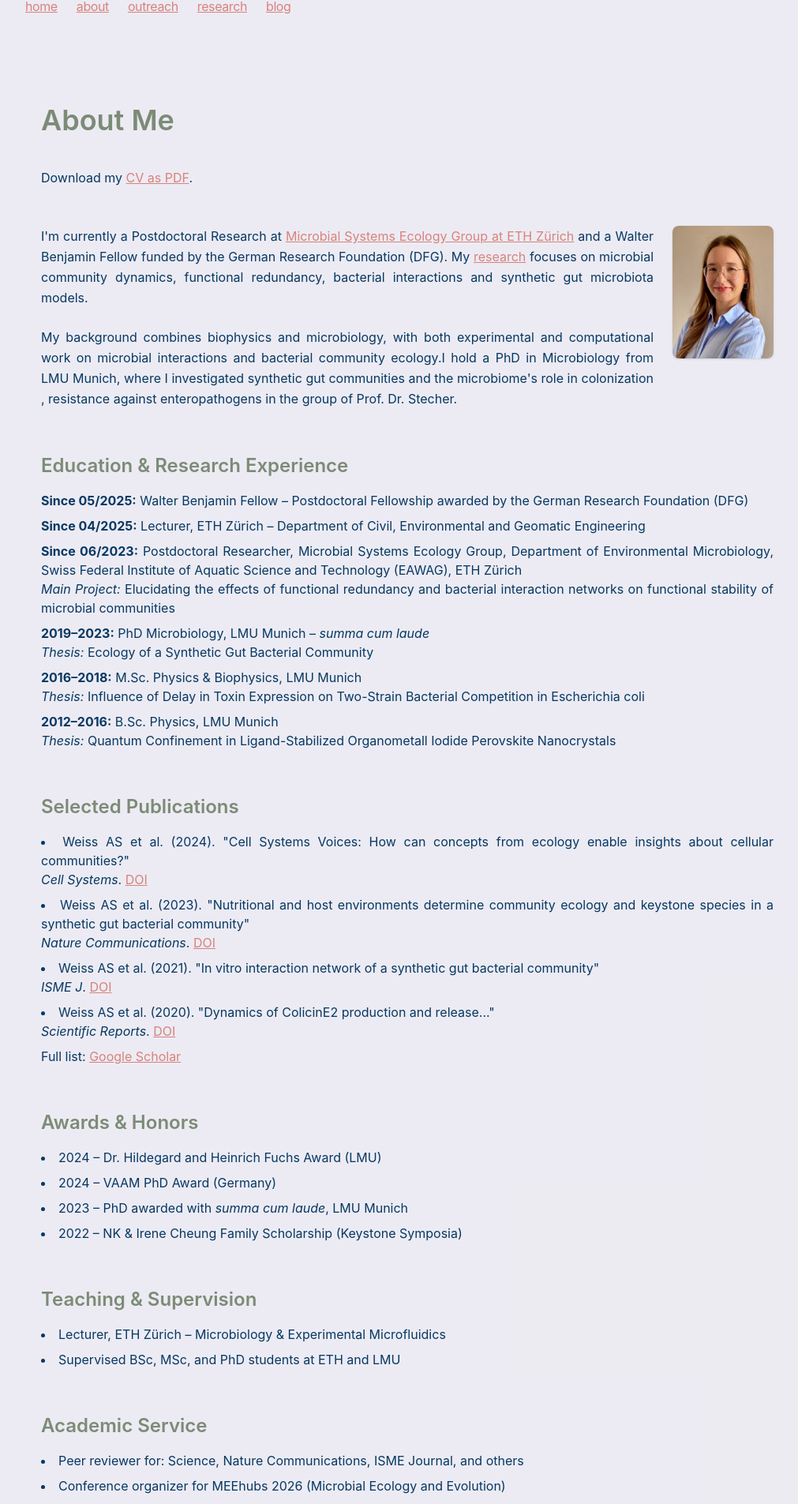
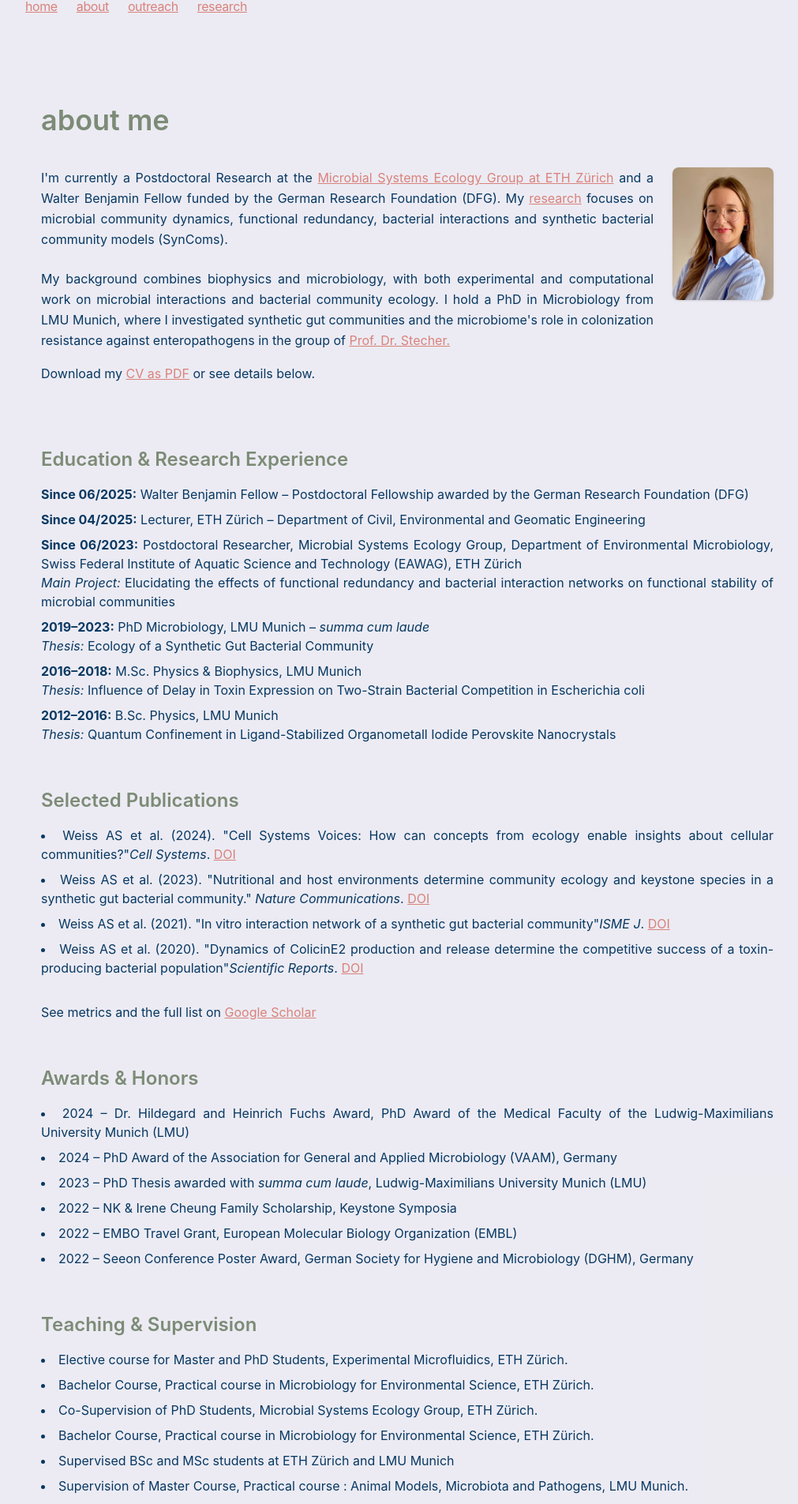
Before and after one commit to AnnaSophieWeiss/beyondisolation, a Next.js app: page /about in a window 1280 px wide. Shown: the part 36-1941 px from the top of the page at 79% size, without its empty margins (124-1135 px from the left). Built offline with nearby package versions, Linux system fonts and the light colour scheme.

Commit message:
Update blog and outreach

```diff
--- a/app/about/page.tsx
+++ b/app/about/page.tsx
@@ -2,27 +2,14 @@ export default function AboutPage() {
   return (
     <div className="w-full px-6 py-10 max-w-5xl mx-auto flex flex-col gap-6">
       {/* Header */}
-      <h1 className="text-4xl font-semibold mb-4">About Me</h1>
-
-      {/* Download link below the header */}
-      <p className="text-base leading-relaxed mb-6">
-        Download my{" "}
-        <a
-          href="/CV_AnnaWeiss_05:2025.pdf"
-          download
-          className="text-blue-600 underline"
-        >
-          CV as PDF
-        </a>
-        .
-      </p>
+      <h1 className="text-4xl font-semibold mb-4">about me</h1>
 
       {/* Image and Intro side by side */}
       <div className="flex flex-col md:flex-row gap-6 items-start">
         {/* Text content */}
         <div className="flex-1 text-base leading-relaxed space-y-4">
           <p className="text-base leading-relaxed mb-6">
-         I'm currently a Postdoctoral Research at {" "}
+         I'm currently a Postdoctoral Research at the {" "}
           <a
              href="https://mse.ethz.ch"
               target="_blank"
@@ -36,17 +23,38 @@ export default function AboutPage() {
   <a href="/research" className="text-blue-600 underline">
     research
   </a>{" "}
-  focuses on microbial community dynamics, functional redundancy, bacterial interactions and synthetic gut microbiota models.
+  focuses on microbial community dynamics, functional redundancy, bacterial interactions and synthetic bacterial community models (SynComs).
 
 </p>
 
  <p>
    My background combines biophysics and microbiology, with both experimental and computational work on microbial interactions and bacterial community
-            ecology.I hold a PhD in Microbiology from LMU Munich, where I investigated synthetic gut communities and the microbiome's role in colonization ,
-            resistance against enteropathogens in the group of Prof. Dr. Stecher.
+   ecology. I hold a PhD in Microbiology from LMU Munich, where I investigated synthetic gut communities and the microbiome's role in colonization
+    resistance against enteropathogens in the group of {" "}
+          <a
+             href="https://www.mls.ls.tum.de/inmb/startseite/"
+              target="_blank"
+              rel="noopener noreferrer"
+              className="text-blue-600 underline"
+        >
+            Prof. Dr. Stecher.
+          </a>{" "}
+   </p>
+   {/* Download link below the header */}
+    <p className="text-base leading-relaxed mb-6">
+     Download my{" "}
+      <a
+      href="/CV_AnnaWeiss_05:2025.pdf"
+      download
+      className="text-blue-600 underline"
+     >
+      CV as PDF
+    </a>{" "}
+      or see details below.
     </p>
 
         </div>
+
 
         {/* Profile Image */}
         <div className="w-32 h-42 shrink-0">
@@ -63,7 +71,7 @@ export default function AboutPage() {
         <h2 className="text-2xl font-semibold mt-8 mb-4">Education & Research Experience</h2>
         <ul className="space-y-2">
           <li>
-            <strong>Since 05/2025:</strong> Walter Benjamin Fellow – Postdoctoral Fellowship awarded by the German Research Foundation (DFG)
+            <strong>Since 06/2025:</strong> Walter Benjamin Fellow – Postdoctoral Fellowship awarded by the German Research Foundation (DFG)
           </li>
           <li>
             <strong>Since 04/2025:</strong> Lecturer, ETH Zürich – Department of Civil, Environmental and Geomatic Engineering
@@ -95,10 +103,12 @@ export default function AboutPage() {
 
       {/* Selected Publications */}
       <section>
+
         <h2 className="text-2xl font-semibold mt-8 mb-4">Selected Publications</h2>
+
         <ul className="list-disc list-inside space-y-2">
           <li>
-            Weiss AS et al. (2024). "Cell Systems Voices: How can concepts from ecology enable insights about cellular communities?"<br />
+            Weiss AS et al. (2024). "Cell Systems Voices: How can concepts from ecology enable insights about cellular communities?"
             <em>Cell Systems</em>.{" "}
             <a
               href="https://doi.org/10.1016/j.cels.2024.09.010"
@@ -108,7 +118,7 @@ export default function AboutPage() {
             </a>
           </li>
           <li>
-            Weiss AS et al. (2023). "Nutritional and host environments determine community ecology and keystone species in a synthetic gut bacterial community"<br />
+    Weiss AS et al. (2023). "Nutritional and host environments determine community ecology and keystone species in a synthetic gut bacterial community."{" "}
     <em>Nature Communications</em>.{" "}
     <a
       href="https://doi.org/10.1038/s41467-023-40372-0"
@@ -118,7 +128,7 @@ export default function AboutPage() {
     </a>
   </li>
           <li>
-            Weiss AS et al. (2021). "In vitro interaction network of a synthetic gut bacterial community"<br />
+            Weiss AS et al. (2021). "In vitro interaction network of a synthetic gut bacterial community"
             <em>ISME J</em>.{" "}
             <a
               href="https://doi.org/10.1038/s41396-021-01153-z"
@@ -128,7 +138,7 @@ export default function AboutPage() {
             </a>
           </li>
           <li>
-            Weiss AS et al. (2020). "Dynamics of ColicinE2 production and release..."<br />
+            Weiss AS et al. (2020). "Dynamics of ColicinE2 production and release determine the competitive success of a toxin-producing bacterial population"
             <em>Scientific Reports</em>.{" "}
             <a
               href="https://doi.org/10.1038/s41598-020-61086-z"
@@ -138,8 +148,9 @@ export default function AboutPage() {
             </a>
           </li>
         </ul>
+      <br/>
       <p className="mt-2">
-          Full list:{" "}
+        See metrics and the full list on {" "}
         <a
           href="https://scholar.google.de/citations?user=tZUzybkAAAAJ&hl=de"
           className="text-blue-600 underline"
@@ -153,10 +164,12 @@ export default function AboutPage() {
       <section>
         <h2 className="text-2xl font-semibold mt-8 mb-4">Awards & Honors</h2>
         <ul className="list-disc list-inside space-y-2">
-          <li>2024 – Dr. Hildegard and Heinrich Fuchs Award (LMU)</li>
-          <li>2024 – VAAM PhD Award (Germany)</li>
-          <li>2023 – PhD awarded with <em>summa cum laude</em>, LMU Munich</li>
-          <li>2022 – NK & Irene Cheung Family Scholarship (Keystone Symposia)</li>
+          <li>2024 – Dr. Hildegard and Heinrich Fuchs Award, PhD Award of the Medical Faculty of the Ludwig-Maximilians University Munich (LMU)</li>
+          <li>2024 – PhD Award of the Association for General and Applied Microbiology (VAAM), Germany</li>
+          <li>2023 – PhD Thesis awarded with <em>summa cum laude</em>, Ludwig-Maximilians University Munich (LMU)</li>
+          <li>2022 – NK & Irene Cheung Family Scholarship, Keystone Symposia</li>
+          <li>2022 – EMBO Travel Grant, European Molecular Biology Organization (EMBL) </li>
+          <li>2022 – Seeon Conference Poster Award, German Society for Hygiene and Microbiology (DGHM), Germany</li>
         </ul>
       </section>
 
@@ -164,18 +177,22 @@ export default function AboutPage() {
       <section>
         <h2 className="text-2xl font-semibold mt-8 mb-4">Teaching & Supervision</h2>
         <ul className="list-disc list-inside space-y-2">
-          <li>Lecturer, ETH Zürich – Microbiology & Experimental Microfluidics</li>
-          <li>Supervised BSc, MSc, and PhD students at ETH and LMU</li>
+          <li>Elective course for Master and PhD Students, Experimental Microfluidics, ETH Zürich.</li>
+          <li>Bachelor Course, Practical course in Microbiology for Environmental Science, ETH Zürich.</li>
+          <li>Co-Supervision of PhD Students, Microbial Systems Ecology Group, ETH Zürich.</li>
+          <li>Bachelor Course, Practical course in Microbiology for Environmental Science, ETH Zürich.</li>
+          <li>Supervised BSc and MSc students at ETH Zürich and LMU Munich </li>
+          <li>Supervision of Master Course, Practical course : Animal Models, Microbiota and Pathogens, LMU Munich.</li>
         </ul>
       </section>
 
       {/* Service */}
       <section>
-        <h2 className="text-2xl font-semibold mt-8 mb-4">Academic Service</h2>
+        <h2 className="text-2xl font-semibold mt-8 mb-4">Academic and Institutional Service</h2>
         <ul className="list-disc list-inside space-y-2">
-          <li>Peer reviewer for: Science, Nature Communications, ISME Journal, and others</li>
-          <li>Conference organizer for MEEhubs 2026 (Microbial Ecology and Evolution)</li>
-          <li>Postdoc representative at ETH Zürich</li>
+          <li>Peer reviewer for: Science, Nature Communications, ISME Journal, ISME Communications, npj and others</li>
+          <li>Conference organization: Core organization team for MEEhubs2026, a hubbased conference on microbial ecology and evolution.</li>
+          <li>Postdoc representative at the Institute for Biogeochemistry and Pollutant Dynamics (IBP), ETH Zürich.</li>
         </ul>
       </section>
     </div>
--- a/app/components/nav.tsx
+++ b/app/components/nav.tsx
@@ -13,9 +13,9 @@ const navItems = {
   '/research': {
     name: 'research',
   },
-  '/blog': {
-    name: 'blog',
-  }
+   // '/blog': {
+  //   name: 'blog',
+  // },
 }
 
 export function Navbar() {
--- a/app/outreach/page.tsx
+++ b/app/outreach/page.tsx
@@ -158,7 +158,7 @@ export default function OutreachPage() {
       ))}
 
       <h2 className="text-4xl font-semibold mt-10 mb-4">scientific conferences (selection)</h2>
-      <ul className="list-disc pl-6 mb-8">
+      <ul className="list-disc space-y-2 pl-6 mb-8">
         <li>ISME19 2024 (Capetown, South Africa), <em>poster presentation</em></li>
         <li>7th Joint Conference DGHM & VAAM 2024 (Würzburg, Germany), <em>invited talk</em></li>
         <li>GRC Marine Microbes 2024 (Switzerland), <em>poster presentation</em> </li>
--- a/app/page.tsx
+++ b/app/page.tsx
@@ -7,7 +7,15 @@ export default function Page() {
         <h1 className="mb-8 text-4xl font-semibold tracking-tighter">
           microbial communities – ecology emerges beyond isolation
         </h1>
-        <p className="mb-4">
+         <div className="w-45 h-13 shrink-0">
+          <img
+            src="/kchip_thin.jpeg"
+            alt="Anna S. Weiss"
+            className="rounded-lg shadow object-cover w-full h-full"
+          />
+        </div>
+        <br/>
+        <p className="mb-2">
           Hi, I'm Dr. Anna S. Weiss.</p>
           <p className="mb-4">
           I’m a microbiologist and microbial ecologist fascinated by how bacteria interact, form communities,
@@ -20,9 +28,7 @@ export default function Page() {
 
       </section>
 
-      <div className="my-8">
-        <BlogPosts />
-      </div>
+
     </>
   )
 }
--- a/app/research/page.tsx
+++ b/app/research/page.tsx
@@ -3,7 +3,7 @@ export default function ResearchPage() {
       <div className="w-full px-4">
         <h1 className="text-4xl font-semibold mb-4">research</h1>
         <p className="mb-4">
-          lorem ipsum
+          Coming soon!
         </p>
 
       </div>
```
Also changed, not shown: public/kchip.jpeg (added), public/kchip_thin.jpeg (added). Lines whose indentation alone changed are shown as unchanged.
